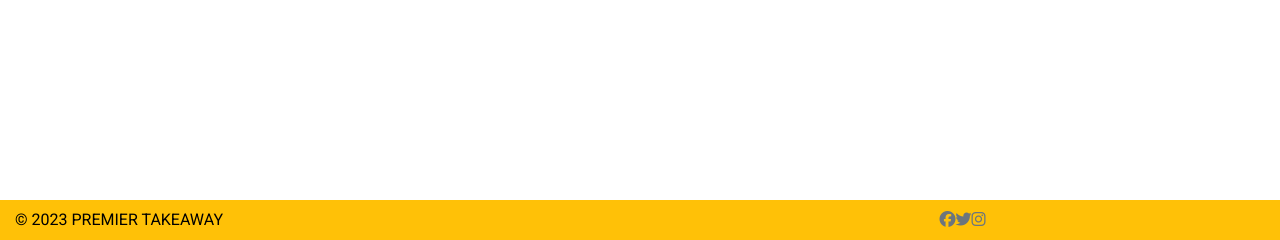
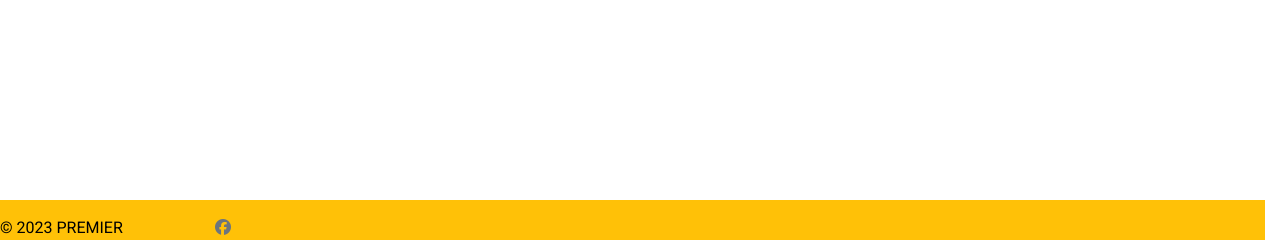
Before and after one commit to ayhanuzumcu/Milestone-Project-4, a Django app: page /bag/ in a window 1280 px wide. Shown: the part 560-800 px from the top of the page. Run offline with Django 3.2, Linux system fonts and the light colour scheme; some libraries are stand-ins or nearby versions.

Commit message:
added contact info and footer

```diff
--- a/templates/includes/footer.html
+++ b/templates/includes/footer.html
@@ -1,8 +1,8 @@
 <div class="footer-container">
 
-</div>
 
-<footer class="footer container-fluid">
+
+<footer class="footer container-fluid row bg-warning pt-lg-2 d-none d-lg-flex">
     <div class="row footer-content">
         <div class="col-12 col-md-8 text-left">
             <p class="m-0">&copy; 2023 PREMIER TAKEAWAY</p>
@@ -16,3 +16,5 @@
         </div>
     </div>
 </footer>
+
+</div>
```
